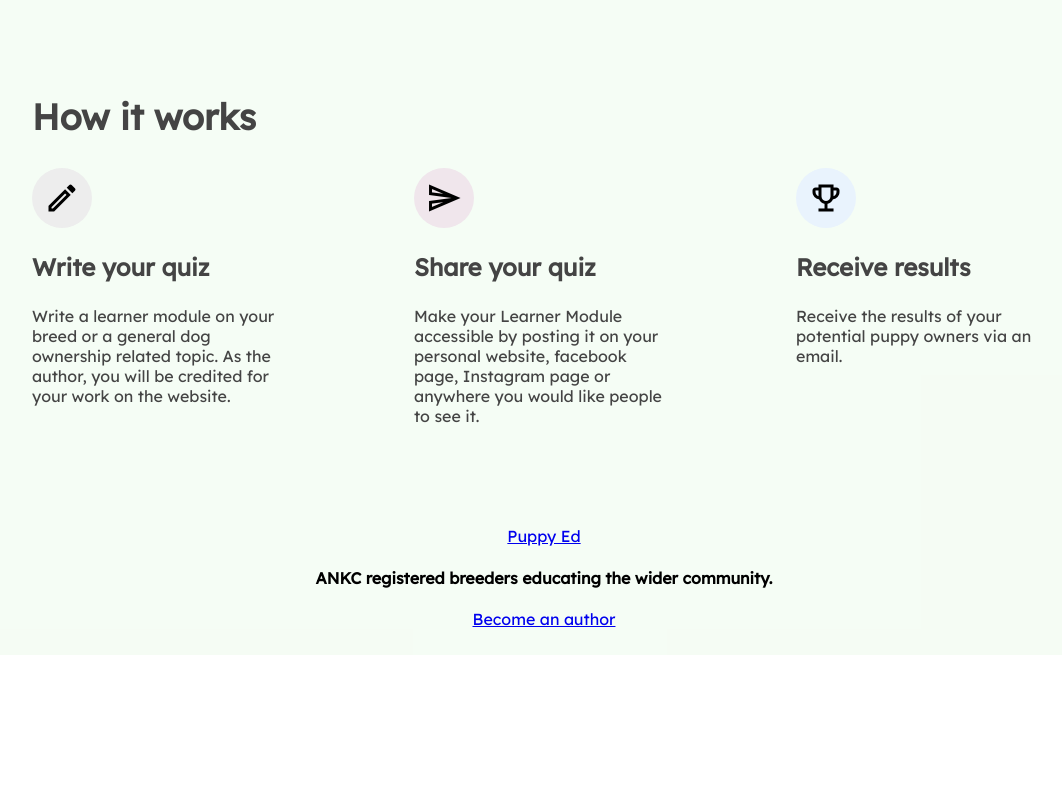
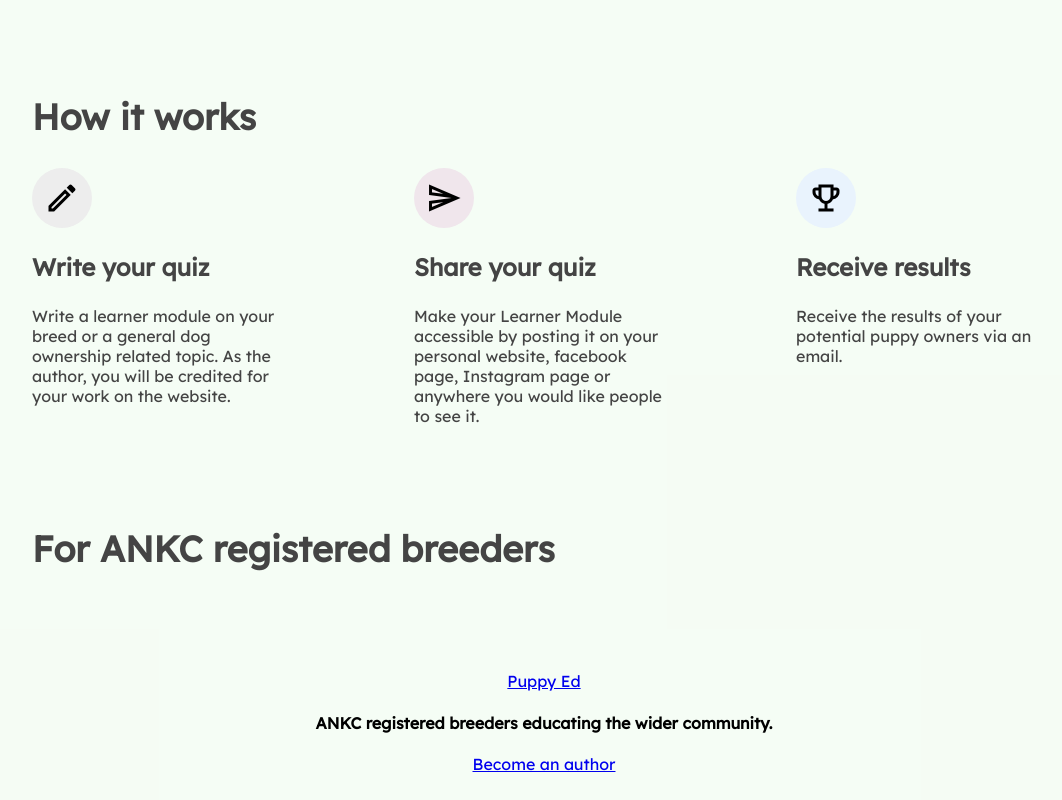
Before and after one commit to dylman123/puppy-ed, a React (Create React App) app: page / in a window 1280 px wide. Shown: the part 642-1442 px from the top of the page, without its empty margins (96-1158 px from the left). Before the commit the page ends 1297 px from the top, so only its background shows below. Built offline with nearby package versions, Linux system fonts and the light colour scheme.

Commit message:
refactored components

```diff
--- a/src/components/Footer/Footer.js
+++ b/src/components/Footer/Footer.js
@@ -10,7 +10,7 @@ export default function Footer() {
       <h4 className='heading4'>
         ANKC registered breeders educating the wider community.
       </h4>
-      <a className='footerCta' href='/#signUp'>
+      <a className='footerCta' href='/#join'>
         Become an author
       </a>
     </footer>
--- a/src/containers/HomePage/HomePage.js
+++ b/src/containers/HomePage/HomePage.js
@@ -1,14 +1,24 @@
 import React from 'react';
-import SectionIntro from '../../components/SectionIntro/SectionIntro';
-import SectionHowItWorks from '../../components/SectionHowItWorks/SectionHowItWorks';
-import SectionSignUp from '../../components/SectionSignUp/SectionSignUp';
+import SectionIntro from './SectionIntro/SectionIntro';
+import SectionHowItWorks from './SectionHowItWorks/SectionHowItWorks';
+import SectionSignUp from './SectionSignUp/SectionSignUp';
+import SectionOurMission from './SectionOurMission/SectionOurMission';
 
 export default function HomePage() {
   return (
       <div className='homePage'>
-        <SectionIntro />
-        <SectionHowItWorks />
-        <SectionSignUp />
+        <div className='section' id='intro'>
+          <SectionIntro />
+        </div>
+        <div className='section' id='how-it-works'>
+          <SectionHowItWorks />
+        </div>
+        <div className='section' id='our-mission'>
+          <SectionOurMission />
+        </div>
+        <div className='section' id='join'>
+          <SectionSignUp />
+        </div>
       </div>
   );
 }
--- a/src/components/SectionHowItWorks/SectionHowItWorks.js
+++ b/src/containers/HomePage/SectionHowItWorks/SectionHowItWorks.js
@@ -3,7 +3,7 @@ import './SectionHowItWorks.css';
 
 export default function SectionHowItWorks() {
   return (
-    <div className='sectionHowItWorks section'>
+    <div className='sectionHowItWorks'>
       <h2>
         How it works
       </h2>
--- a/src/components/SectionIntro/SectionIntro.js
+++ b/src/containers/HomePage/SectionIntro/SectionIntro.js
@@ -5,7 +5,7 @@ import './SectionIntro.css';
 
 export default function SectionIntro() {
   return (
-    <div className={`sectionIntro section`}>
+    <div className='sectionIntro'>
       <div className='headingsContainer'>
         <h1>
           ANKC registered breeders educating the wider community
@@ -14,7 +14,7 @@ export default function SectionIntro() {
           Write your own learner module for potential puppy owners to complete.
         </h3>
         <div className='ctaContainer'>
-          <a className='ctaPrimary' href='/#signUp'>
+          <a className='ctaPrimary' href='/#join'>
             Become an author
           </a>
           <a className='ctaSecondary' href='/learning-centre'>
--- /dev/null
+++ b/src/containers/HomePage/SectionOurMission/SectionOurMission.js
@@ -0,0 +1,12 @@
+import React from 'react';
+import './SectionOurMission.css'
+
+export default function SectionOurMission() {
+  return (
+    <div className='sectionOurMission'>
+      <h2>
+        For ANKC registered breeders
+      </h2>
+    </div>
+  );
+}
--- a/src/components/SectionSignUp/SectionSignUp.js
+++ b/src/containers/HomePage/SectionSignUp/SectionSignUp.js
@@ -2,7 +2,7 @@ import React from 'react';
 
 export default function SectionSignUp() {
   return (
-    <div className='sectionSignUp section' id='signUp'>
+    <div className='sectionSignUp'>
 
     </div>
   );
```
Also changed, not shown: src/containers/HomePage/SectionHowItWorks/SectionHowItWorks.css (renamed from src/components/SectionHowItWorks/SectionHowItWorks.css), src/containers/HomePage/SectionIntro/Education.svg (renamed from src/components/SectionIntro/Education.svg), src/containers/HomePage/SectionIntro/SectionIntro.css (renamed from src/components/SectionIntro/SectionIntro.css), src/containers/HomePage/SectionOurMission/SectionOurMission.css (added).
